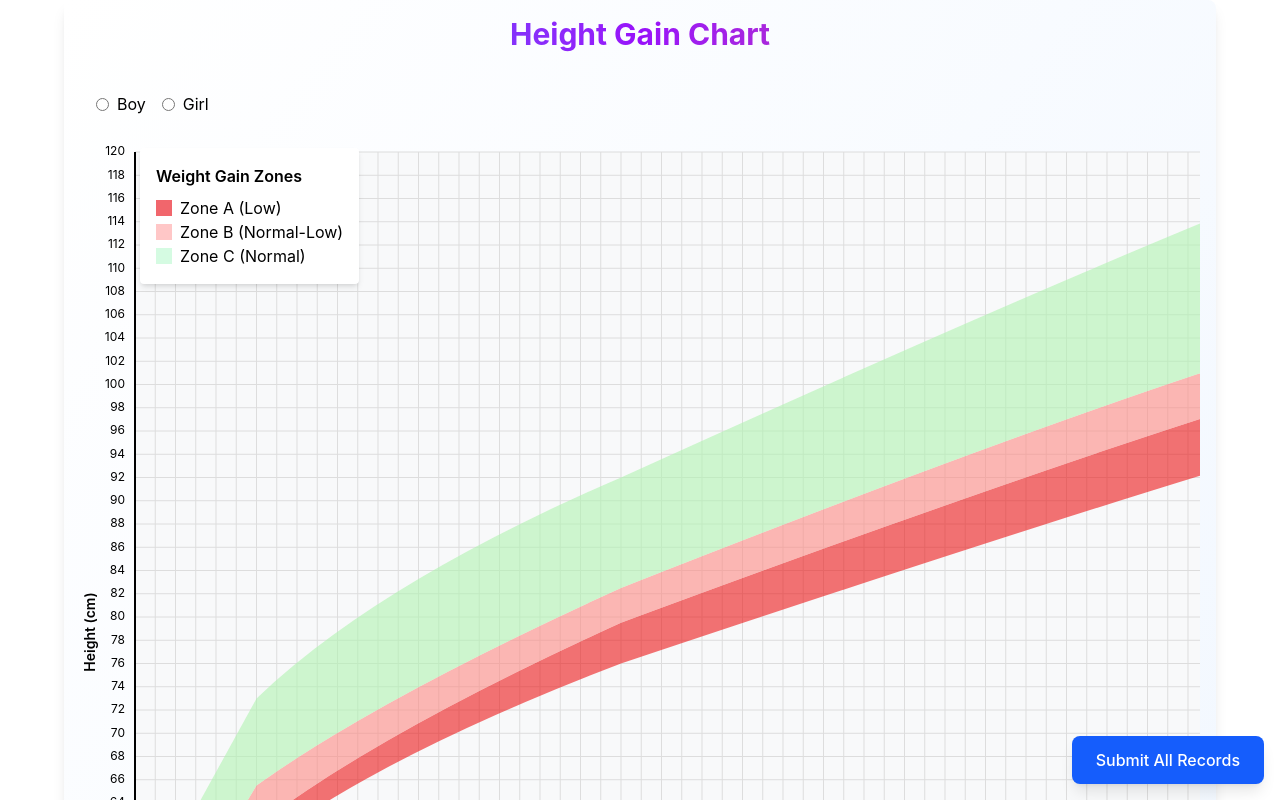
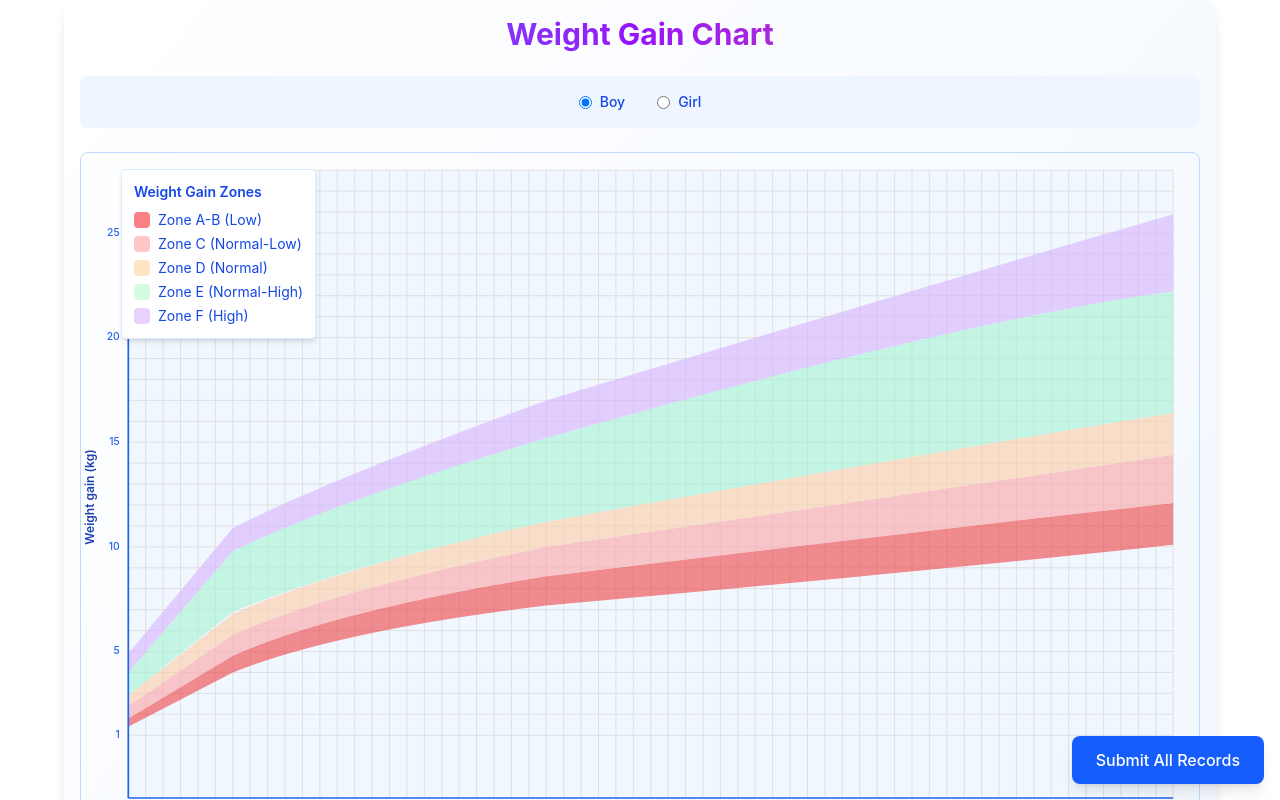
Before and after one commit to Methma-02/Health_Bridge, a React (Vite) app in the folder frontend/: page / in a window 1280 px wide. Shown: the top 800 px of the page. Built offline with nearby package versions, Linux system fonts and the light colour scheme.

Commit message:
Update App.jsx

```diff
--- a/frontend/src/App.jsx
+++ b/frontend/src/App.jsx
@@ -11,7 +11,7 @@ import Referal from "./pages/referal";
 function App(){
   return(
     <>
-    <HeightGainChart/>
+
    <WeightGainChart/>
 
     </>
```
